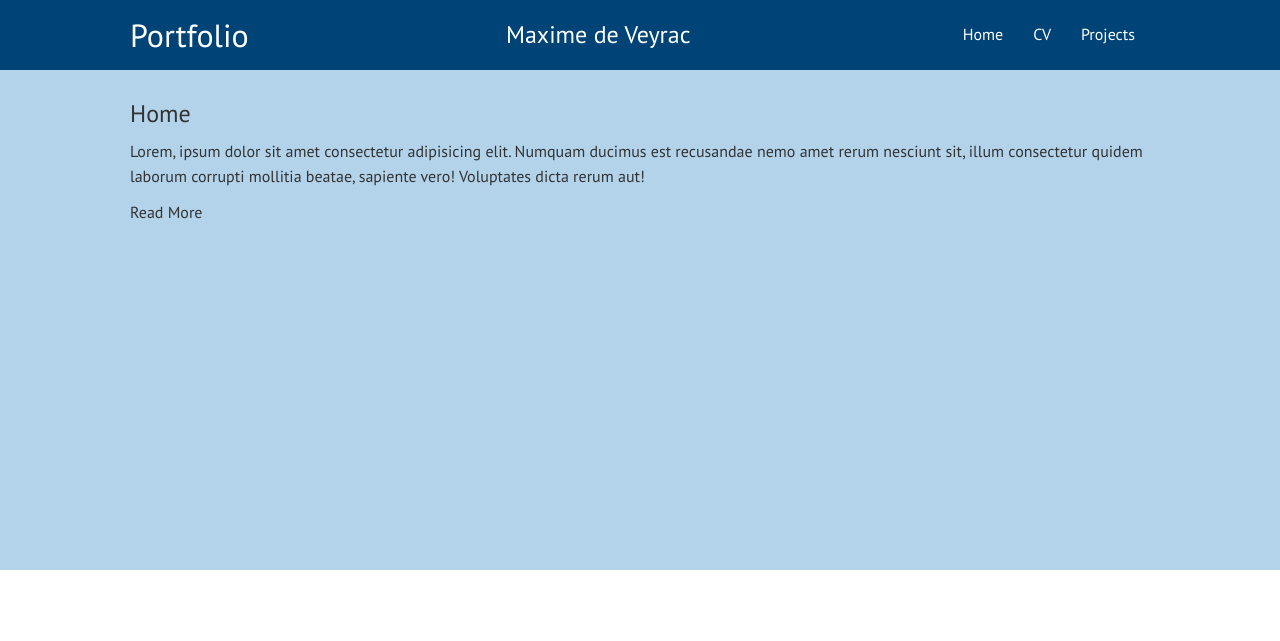
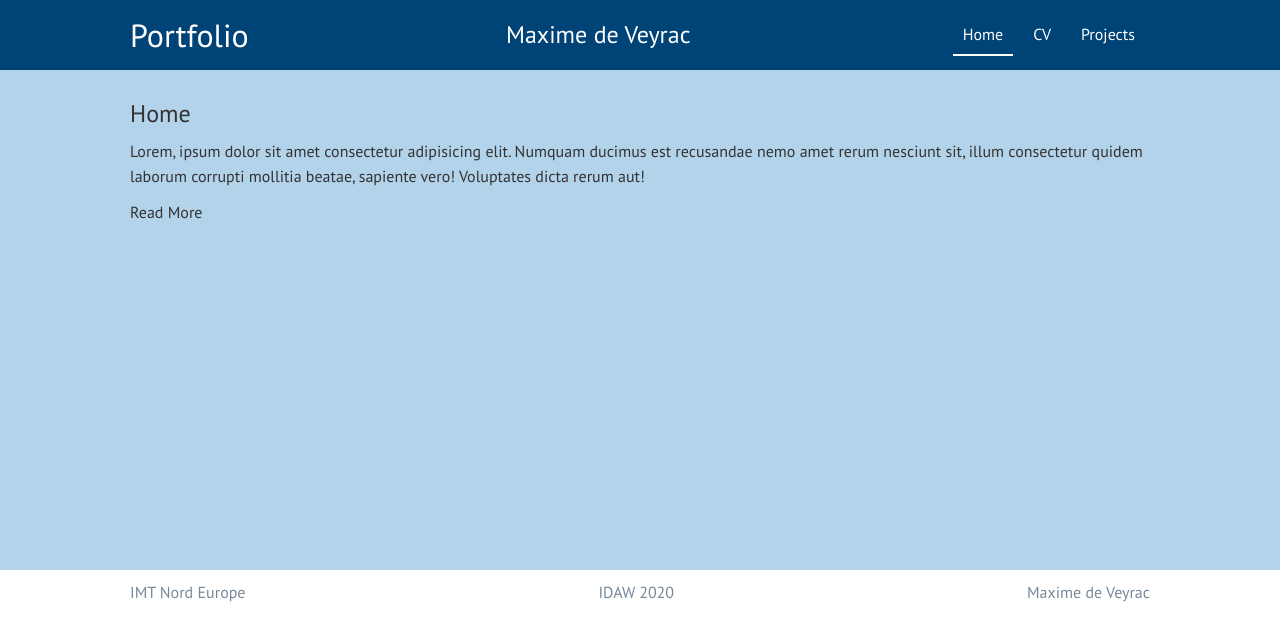
Before and after one commit to maximedv9/IDAW, a PHP site: page / in a window 1280 px wide. Shown: the top 641 px of the page. Run offline with PHP 8.4, Linux system fonts and the light colour scheme.

Commit message:
menu et footer

```diff
--- a/css/style.css
+++ b/css/style.css
@@ -37,6 +37,15 @@ img {
   width: 100%;
 }
 
+#currentpage {
+  border-bottom: 2px #fff solid;
+}
+
+.bottom {
+  height: 45px;
+  color: lightslategray;
+}
+
 .navbar {
   background-color: #047;
   color: #fff;
@@ -61,6 +70,10 @@ img {
   justify-content: space-between;
 }
 
+.bottom .flex {
+  justify-content: space-between;
+}
+
 .showcase {
   padding: 20px;
   height: 500px;
--- a/index.html
+++ b/index.html
@@ -12,7 +12,7 @@
         <h2 class="logo">Maxime de Veyrac</h2>
         <nav>
           <ul>
-            <li><a href="index.html">Home</a></li>
+            <li><a id="currentpage" href="index.html">Home</a></li>
             <li><a href="cv.html">CV</a></li>
             <li><a href="projects.html">Projects</a></li>
           </ul>
@@ -33,5 +33,12 @@
         </div>
       </div>
     </section>
+    <footer class="bottom">
+      <div class="container flex">
+        <p>IMT Nord Europe</p>
+        <p>IDAW 2020</p>
+        <p>Maxime de Veyrac</p>
+      </div>
+    </footer>
   </body>
 </html>
```
Also changed, not shown: cv.html (+8 -1 lines), features.html (+8 -1 lines), projects.html (+8 -1 lines).
